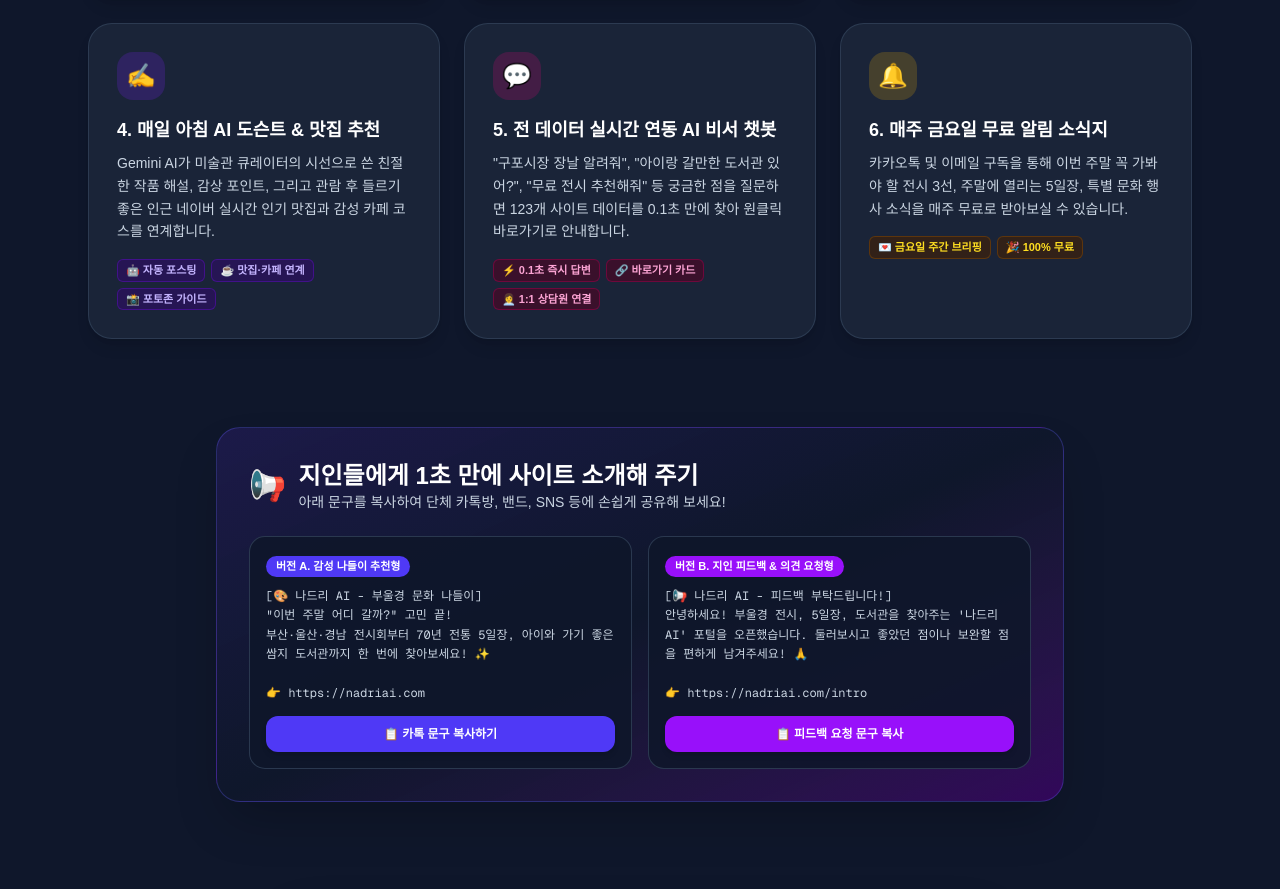
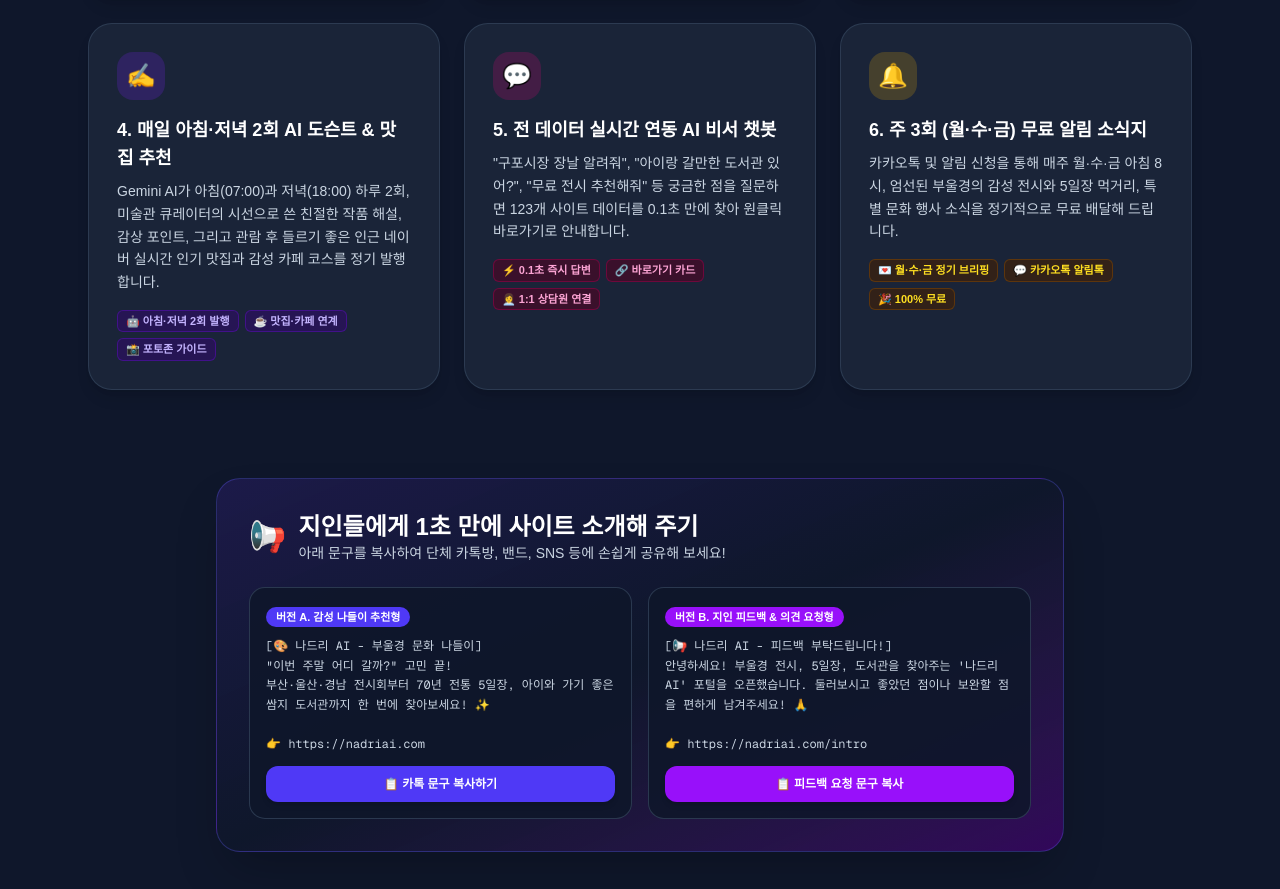
Before and after one commit to parkyoung07/art-buk, a Next.js app: page /intro in a window 1280 px wide. Shown: the part 1111-2000 px from the top of the page. Built offline with nearby package versions, Linux system fonts and the light colour scheme.

Commit message:
fix: Update schedule copy to twice daily (morning & evening) and newsletter to Mon/Wed/Fri

```diff
--- a/src/app/intro/page.tsx
+++ b/src/app/intro/page.tsx
@@ -26,7 +26,7 @@ export default function IntroPage() {
   const handleCopyPromo = (type: 'general' | 'feedback' | 'link') => {
     let text = '';
     if (type === 'general') {
-      text = `[🎨 나드리 AI - 부울경 문화·나들이 포털]\n\n"이번 주말 어디 갈까?" 고민 끝!\n부산·울산·경남 최신 미술관 전시부터 70년 전통 5일장 먹거리, 아이와 함께 가기 좋은 숲속 쌈지 도서관까지 단 하나의 사이트에서 만나보세요.\n\n✨ AI 도슨트 작품 해설 & 인근 맛집 코스\n🧺 오늘 열리는 부울경 5일장 실시간 검색\n📚 아이와 힐링하는 복합&쌈지 도서관 22선\n💬 24시간 실시간 AI 문화비서 챗봇\n\n👉 지금 바로 구경하기: https://nadriai.com`;
+      text = `[🎨 나드리 AI - 부울경 문화·나들이 포털]\n\n"이번 주말 어디 갈까?" 고민 끝!\n부산·울산·경남 최신 미술관 전시부터 70년 전통 5일장 먹거리, 아이와 함께 가기 좋은 숲속 쌈지 도서관까지 단 하나의 사이트에서 만나보세요.\n\n✨ 매일 아침·저녁 2회 AI 도슨트 작품 해설 & 맛집 코스\n🧺 오늘 열리는 부울경 5일장 실시간 검색\n📚 아이와 힐링하는 복합&쌈지 도서관 22선\n💬 24시간 실시간 AI 문화비서 챗봇\n💌 주 3회 (월·수·금) 무료 문화 소식지\n\n👉 지금 바로 구경하기: https://nadriai.com`;
     } else if (type === 'feedback') {
       text = `[📢 나드리 AI - 지인 피드백 부탁드립니다!]\n\n안녕하세요! 이번에 부울경 전시, 전통 5일장, 쌈지 도서관을 한눈에 찾아주는 문화 나들이 포털 '나드리 AI'를 준비했습니다.\n\n직접 들어와서 둘러보시고, 좋았던 점이나 개선/보완할 점에 대해 솔직한 의견을 남겨주시면 서비스 발전에 큰 도움이 됩니다! 🙏\n\n👉 사이트 둘러보기 및 의견 남기기: https://nadriai.com/intro`;
     } else {
@@ -234,14 +234,14 @@ export default function IntroPage() {
               ✍️
             </div>
             <h3 className="text-lg font-black text-white mb-2 group-hover:text-violet-300 transition-colors">
-              4. 매일 아침 AI 도슨트 & 맛집 추천
+              4. 매일 아침·저녁 2회 AI 도슨트 & 맛집 추천
             </h3>
             <p className="text-xs sm:text-sm text-slate-300 leading-relaxed mb-4">
-              Gemini AI가 미술관 큐레이터의 시선으로 쓴 친절한 작품 해설, 감상 포인트,
-              그리고 관람 후 들르기 좋은 인근 네이버 실시간 인기 맛집과 감성 카페 코스를 연계합니다.
+              Gemini AI가 아침(07:00)과 저녁(18:00) 하루 2회, 미술관 큐레이터의 시선으로 쓴 친절한 작품 해설, 감상 포인트,
+              그리고 관람 후 들르기 좋은 인근 네이버 실시간 인기 맛집과 감성 카페 코스를 정기 발행합니다.
             </p>
             <div className="flex flex-wrap gap-1.5 text-[11px] font-bold text-violet-300">
-              <span className="px-2 py-0.5 rounded-md bg-violet-950/60 border border-violet-800/50">🤖 자동 포스팅</span>
+              <span className="px-2 py-0.5 rounded-md bg-violet-950/60 border border-violet-800/50">🤖 아침·저녁 2회 발행</span>
               <span className="px-2 py-0.5 rounded-md bg-violet-950/60 border border-violet-800/50">☕ 맛집·카페 연계</span>
               <span className="px-2 py-0.5 rounded-md bg-violet-950/60 border border-violet-800/50">📸 포토존 가이드</span>
             </div>
@@ -272,14 +272,15 @@ export default function IntroPage() {
               🔔
             </div>
             <h3 className="text-lg font-black text-white mb-2 group-hover:text-yellow-300 transition-colors">
-              6. 매주 금요일 무료 알림 소식지
+              6. 주 3회 (월·수·금) 무료 알림 소식지
             </h3>
             <p className="text-xs sm:text-sm text-slate-300 leading-relaxed mb-4">
-              카카오톡 및 이메일 구독을 통해 이번 주말 꼭 가봐야 할 전시 3선,
-              주말에 열리는 5일장, 특별 문화 행사 소식을 매주 무료로 받아보실 수 있습니다.
+              카카오톡 및 알림 신청을 통해 매주 월·수·금 아침 8시, 엄선된 부울경의 감성 전시와
+              5일장 먹거리, 특별 문화 행사 소식을 정기적으로 무료 배달해 드립니다.
             </p>
             <div className="flex flex-wrap gap-1.5 text-[11px] font-bold text-yellow-300">
-              <span className="px-2 py-0.5 rounded-md bg-yellow-950/60 border border-yellow-800/50">💌 금요일 주간 브리핑</span>
+              <span className="px-2 py-0.5 rounded-md bg-yellow-950/60 border border-yellow-800/50">💌 월·수·금 정기 브리핑</span>
+              <span className="px-2 py-0.5 rounded-md bg-yellow-950/60 border border-yellow-800/50">💬 카카오톡 알림톡</span>
               <span className="px-2 py-0.5 rounded-md bg-yellow-950/60 border border-yellow-800/50">🎉 100% 무료</span>
             </div>
           </div>
```
Also changed, not shown: public/data/search-index.json, public/search-index.json.
